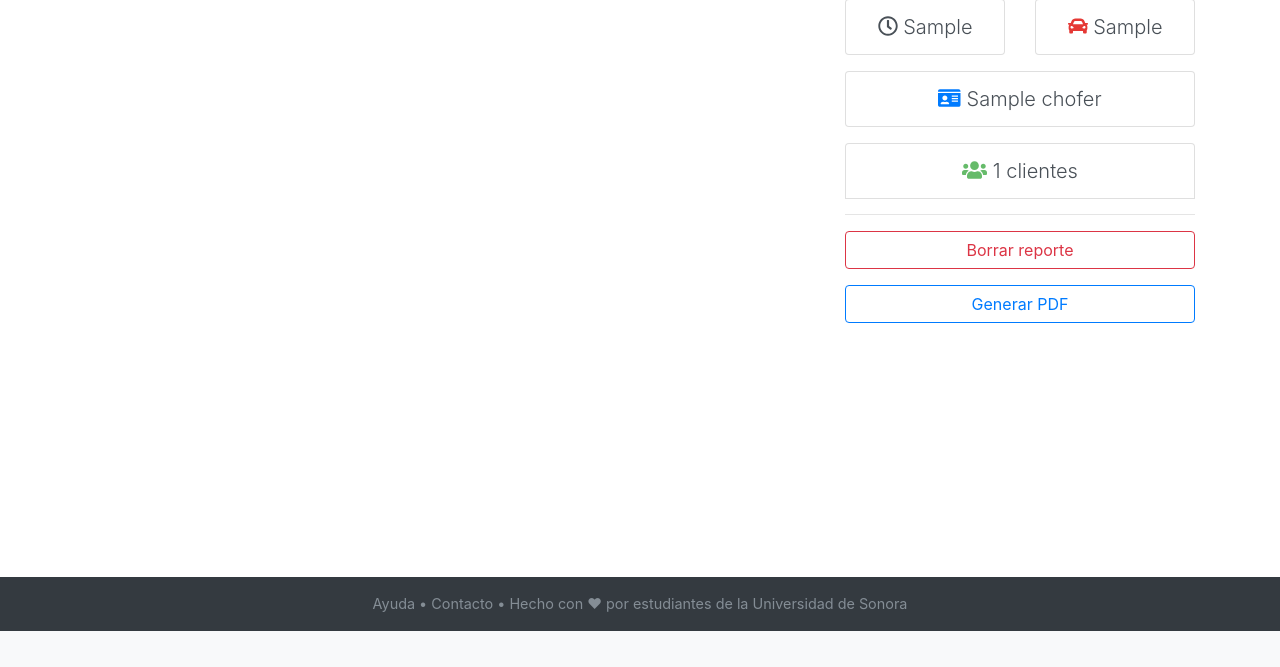
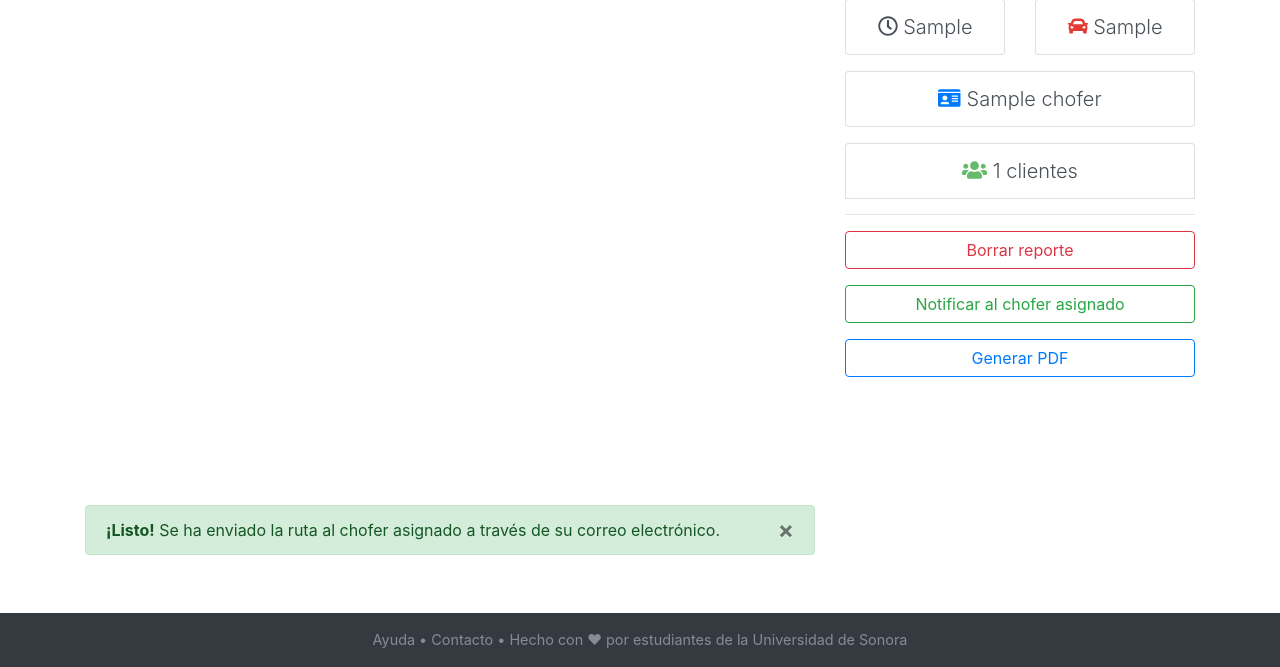
Before and after one commit to Juanets/la-casa-del-termico, a Django app: page /reportes/1/enviar/ in a window 1280 px wide. Shown: the part 169-836 px from the top of the page. Before the commit the page ends 800 px from the top, so only its background shows below. Run offline with Django 3.2, Linux system fonts and the light colour scheme; tables that the repository leaves empty hold one stand-in row (values such as "Sample post"); some libraries are stand-ins or nearby versions.

Commit message:
Mensaje de exito/falla de correo enviado y boton para enviarlo manualmente

```diff
--- a/templates/reportes_ver.html
+++ b/templates/reportes_ver.html
@@ -6,6 +6,16 @@
                 <small class="text-muted">{{ reporte.fecha_str }}</small>
             </h2>
             <iframe src="{{ reporte.mapa_url }}" class="w-100" height="500px" frameborder="0" style="border:0" allowfullscreen></iframe>
+             {% if messages %}
+                {% for key, value in messages.items %}
+                    <div class="alert alert-{{ key }}" role="alert">
+                        {{ value|safe }}
+                        <button type="button" class="close" data-dismiss="alert" aria-label="Close">
+                            <span aria-hidden="true">&times;</span>
+                        </button>
+                    </div>
+                {% endfor %}
+            {% endif %}
         </div>
         <div class="col-sm-4">
             <h2>
@@ -55,6 +65,9 @@
             <button type="button" data-toggle="modal" data-target="#modal_borrar" class="btn btn-outline-danger w-100 mb-3">
                 Borrar reporte
             </button>
+            <button type="button" data-toggle="modal" data-target="#modal_correo" class="btn btn-outline-success w-100 mb-3">
+                Notificar al chofer asignado
+            </button>
             {% with fecha=reporte.fecha|date:"d.m.y" %}<a target="_blank" href="{% url 'reporte_pdf' reporte.id fecha %}">{% endwith %}
                 <button type="button" class="btn btn-outline-primary w-100 mb-3">
                     Generar PDF
@@ -86,6 +99,31 @@
             </div>
         </div>
     </div>
+
+    <div class="modal fade" id="modal_correo" tabindex="-1" role="dialog" aria-labelledby="modal_correoLabel" aria-hidden="true">
+        <div class="modal-dialog" role="document">
+            <div class="modal-content">
+                <div class="modal-header">
+                    <h5 class="modal-title " id="modal_correoLabel">Notificar al chofer</h5>
+                    <button type="button" class="close" data-dismiss="modal" aria-label="Close">
+                        <span aria-hidden="true">&times;</span>
+                    </button>
+                </div>
+                <div class="modal-body">
+                    Se le <strong class="text-muted">enviará</strong> un correo
+                    al chofer con un enlace para ver la ruta de entrega. Esto puede
+                    tardar unos segundos.
+                </div>
+                <div class="modal-footer">
+                    <button type="button" class="btn btn-outline-secondary" data-dismiss="modal">Cancelar</button>
+                    <form action="/reportes/{{ reporte.id }}/enviar/" method="POST">
+                        {% csrf_token %}
+                        <button type="submit" class="btn btn-outline-success">Enviar</button>
+                    </form>
+                </div>
+            </div>
+        </div>
+    </div>
 {% endblock %} {% block scripts %}
 <script>
     $(function () {
```
